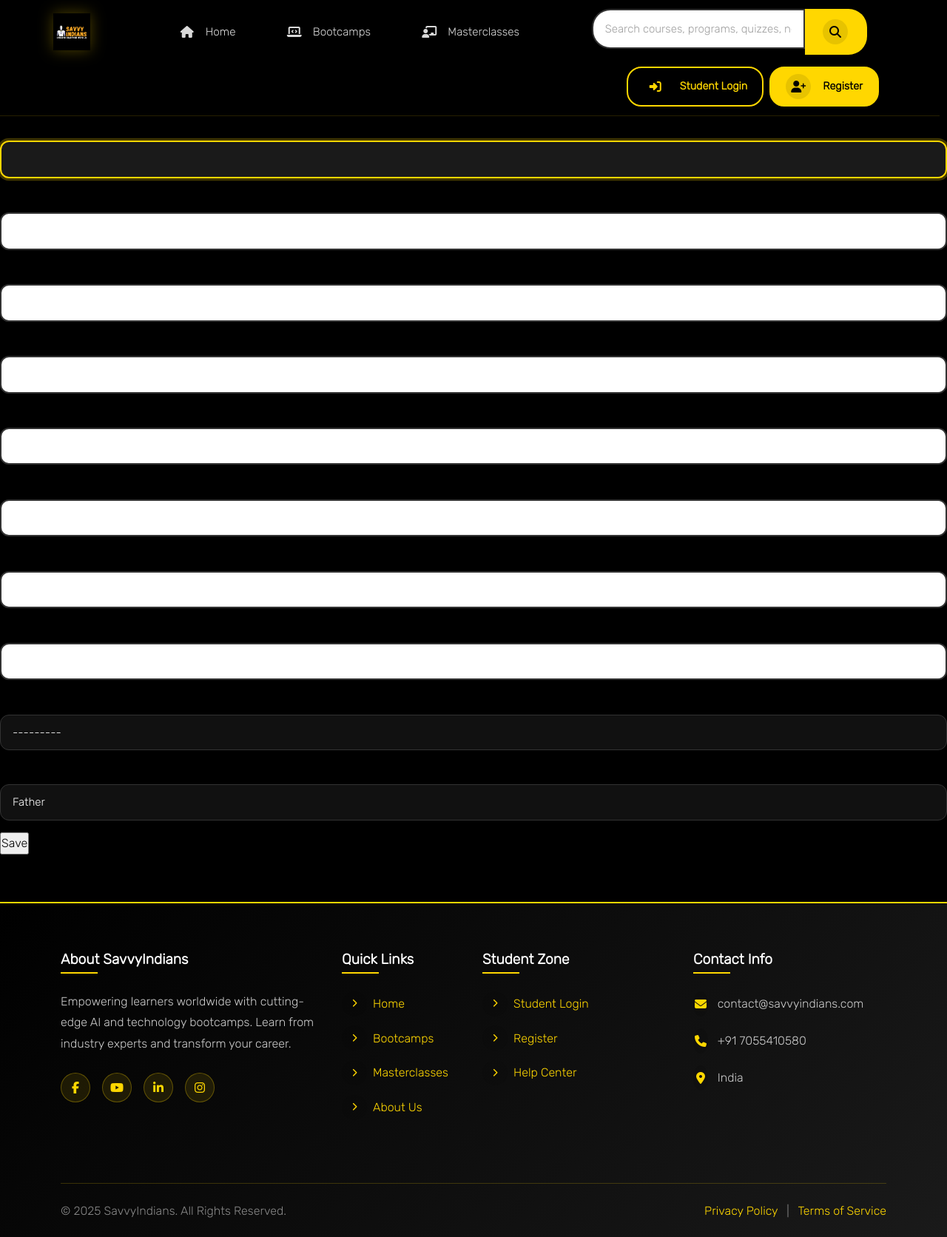
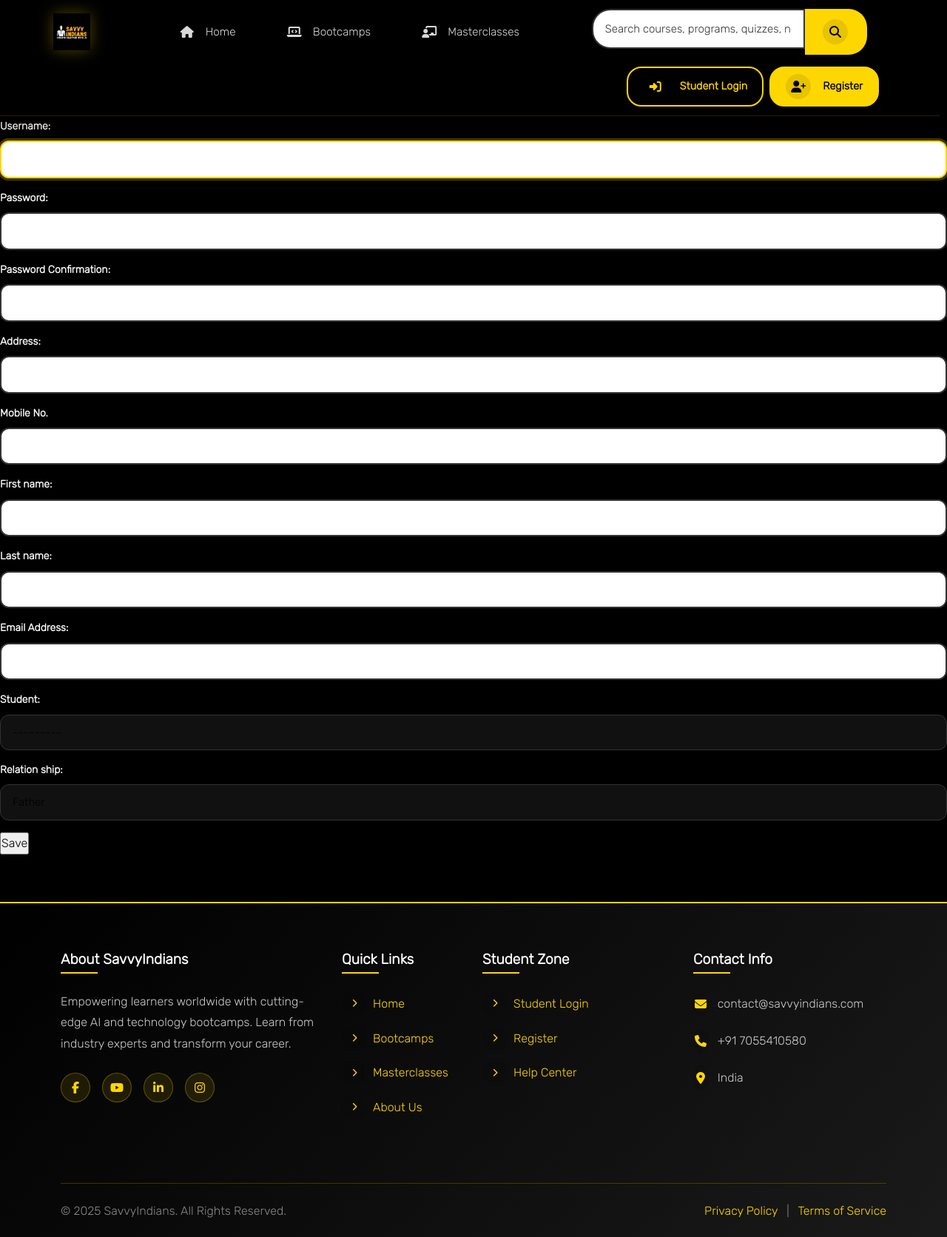
Before and after one commit to priyanshu705/Savvyindians-LMS-portal, a Django app: page /accounts/parents/add/ in a window 1280 px wide. Shown: the top 1672 px of the page at 74% size. Run offline with Django 3.2, Linux system fonts and the light colour scheme; parts of the project's set-up code (start-up, migrations or seed data) failed here and were passed over; some libraries are stand-ins or nearby versions.

Commit message:
fix: Ensure form inputs are always visible with white background and dark text - Added comprehensive form input visibility rules - Fixed label colors to be white on dark backgrounds - Added autofill/autocomplete styling fixes - Prevents black text on black background issue

```diff
--- a/static/css/savvyindians-theme.css
+++ b/static/css/savvyindians-theme.css
@@ -256,11 +256,21 @@
 
 .form-label,
 label {
-    color: #000000 !important;
+    color: var(--text-primary) !important;
     font-weight: 600 !important;
     margin-bottom: 0.5rem !important;
     display: block !important;
     font-size: 14px !important;
+}
+
+/* Labels on white/light backgrounds should be dark */
+.bg-white .form-label,
+.bg-white label,
+.bg-light .form-label,
+.bg-light label,
+.card.bg-white .form-label,
+.card.bg-white label {
+    color: #000000 !important;
 }
 
 /* Form text and help text */
@@ -1164,3 +1174,76 @@
     color: var(--text-secondary) !important;
     font-size: 0.9rem;
 }
+
+/* ========================================
+   FORM VISIBILITY FIX
+   Force input fields to always be readable
+   ======================================== */
+
+/* Ensure all text inputs have white background and dark text */
+input[type="text"],
+input[type="email"],
+input[type="password"],
+input[type="tel"],
+input[type="url"],
+input[type="number"],
+input[type="date"],
+input[type="time"],
+textarea,
+select,
+.form-control,
+.form-select {
+    background-color: #ffffff !important;
+    background: #ffffff !important;
+    color: #000000 !important;
+    -webkit-text-fill-color: #000000 !important;
+}
+
+/* Ensure focused inputs remain readable */
+input[type="text"]:focus,
+input[type="email"]:focus,
+input[type="password"]:focus,
+input[type="tel"]:focus,
+input[type="url"]:focus,
+input[type="number"]:focus,
+input[type="date"]:focus,
+input[type="time"]:focus,
+textarea:focus,
+select:focus,
+.form-control:focus,
+.form-select:focus {
+    background-color: #ffffff !important;
+    background: #ffffff !important;
+    color: #000000 !important;
+    -webkit-text-fill-color: #000000 !important;
+}
+
+/* Autocomplete/autofill states */
+input:-webkit-autofill,
+input:-webkit-autofill:hover,
+input:-webkit-autofill:focus,
+input:-webkit-autofill:active,
+textarea:-webkit-autofill,
+textarea:-webkit-autofill:hover,
+textarea:-webkit-autofill:focus,
+select:-webkit-autofill,
+select:-webkit-autofill:hover,
+select:-webkit-autofill:focus {
+    -webkit-text-fill-color: #000000 !important;
+    -webkit-box-shadow: 0 0 0px 1000px #ffffff inset !important;
+    background-color: #ffffff !important;
+    background: #ffffff !important;
+    color: #000000 !important;
+}
+
+/* Django form error styling */
+.errorlist {
+    color: var(--danger) !important;
+    list-style: none;
+    padding: 0;
+    margin: 0.5rem 0;
+}
+
+.errorlist li {
+    color: var(--danger) !important;
+}
```
Also changed, not shown: 1 other file.
